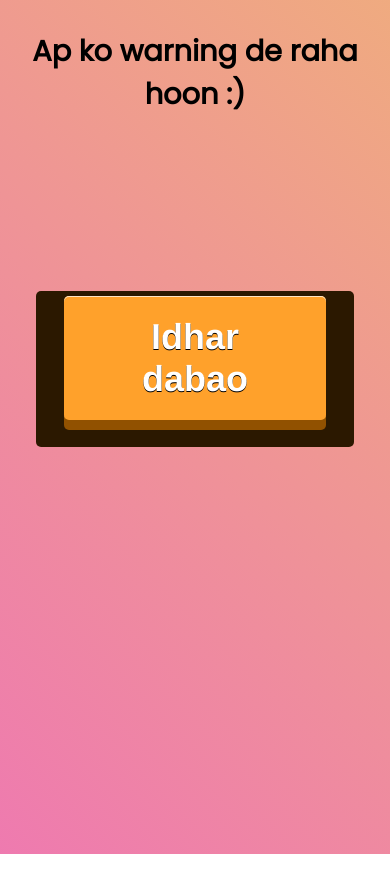
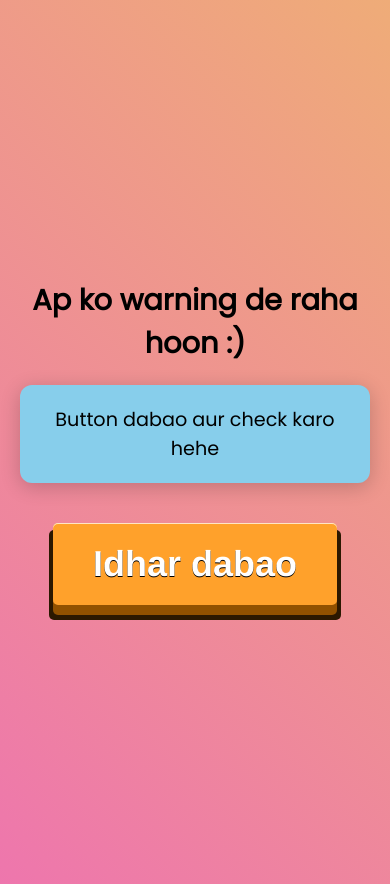
Before and after one commit to Ammar-dev-1/Mysterious-generator_, a plain HTML site: page index.html in a window 390 px wide. Before the commit the page ends 854 px from the top, so only its background shows below. Drawn offline with Linux system fonts and the light colour scheme.

Commit message:
Update style.css

```diff
--- a/style.css
+++ b/style.css
@@ -1,150 +1,44 @@
 body {
-  position: relative;
   margin: 0;
   padding: 0;
-  font-family: "Poppins", sans-serif;
-  min-height: 100vh;
-  overflow: hidden;
-}
-
-body::before {
-  position: absolute;
-  top: -100px;
-  left: 0;
-  right: 0;
-  bottom: -10px;
-  content: "";
-  opacity: 0.97;
-  z-index: -1;
+  font-family: 'Poppins', sans-serif;
   background: linear-gradient(45deg, #ee76ad 0%, #efac78 100%);
-}
-
-.text-center {
   display: flex;
   flex-direction: column;
   align-items: center;
   justify-content: center;
-  height: 100vh;
+  min-height: 100vh;
+  text-align: center;
+  padding: 20px;
 }
 
-.button {
-  margin: 15px;
-  padding: 10px;
+h1 {
+  font-size: 1.8em;
+  margin-bottom: 20px;
 }
 
 #compliment {
-  font-size: 1.5em;
-  margin: 20px;
-  color: black;
-  background: rgba(255, 255, 255, 0.1);
+  font-size: 1.2em;
+  background-color: skyblue;
   padding: 20px;
   border-radius: 12px;
-  box-shadow: 0 4px 20px rgba(0, 0, 0, 0.2);
-  opacity: 0;
-  background-color: skyblue;
-  transform: scale(0.95);
+  box-shadow: 0 4px 20px rgba(0,0,0,0.2);
+  margin-bottom: 20px;
   transition: all 0.5s ease;
 }
 
-#compliment.show {
-  opacity: 1;
-  transform: scale(1);
-}
-
-@media (max-width: 768px) {
-  .text-center {
-    padding: 20px;
-    height: auto;
-  }
-
+@media (min-width: 768px) {
   h1 {
-    font-size: 1.5em;
-    text-align: center;
-    margin: 10px;
+    font-size: 2.2em;
   }
 
   #compliment {
-    font-size: 1.2em;
-    padding: 15px;
-    margin: 15px;
-    width: 90%;
+    font-size: 1.6em;
+    padding: 30px;
   }
 
   .button {
-    font-size: 1em;
-    padding: 10px 20px;
-    margin: 10px;
+    font-size: 1.2em;
+    padding: 14px 28px;
   }
 }
-
-.button {
-  position: relative;
-  display: inline-block;
-  margin: 20px;
-}
-
-.button a {
-  color: white;
-  font-family: Helvetica, sans-serif;
-  font-weight: bold;
-  font-size: 36px;
-  text-align: center;
-  text-decoration: none;
-  background-color: #ffa12b;
-  display: block;
-  position: relative;
-  padding: 20px 40px;
-
-  -webkit-tap-highlight-color: rgba(0, 0, 0, 0);
-  text-shadow: 0px 1px 0px #000;
-  filter: dropshadow(color=#000, offx=0px, offy=1px);
-
-  -webkit-box-shadow: inset 0 1px 0 #ffe5c4, 0 10px 0 #915100;
-  -moz-box-shadow: inset 0 1px 0 #ffe5c4, 0 10px 0 #915100;
-  box-shadow: inset 0 1px 0 #ffe5c4, 0 10px 0 #915100;
-
-  -webkit-border-radius: 5px;
-  -moz-border-radius: 5px;
-  border-radius: 5px;
-}
-
-.button a:active {
-  top: 10px;
-  background-color: #f78900;
-
-  -webkit-box-shadow: inset 0 1px 0 #ffe5c4, inset 0 -3px 0 #915100;
-  -moz-box-shadow: inset 0 1px 0 #ffe5c4, inset 0 -3pxpx 0 #915100;
-  box-shadow: inset 0 1px 0 #ffe5c4, inset 0 -3px 0 #915100;
-}
-
-.button:after {
-  content: "";
-  height: 100%;
-  width: 100%;
-  padding: 4px;
-  position: absolute;
-  bottom: -15px;
-  left: -4px;
-  z-index: -1;
-  background-color: #2b1800;
-  -webkit-border-radius: 5px;
-  -moz-border-radius: 5px;
-  border-radius: 5px;
-}
-
-
-@media (max-width: 412px) {
-  h1 {
-    font-size: 1.8em;
-  }
-
-  #compliment {
-    font-size: 1.4em;
-    padding: 20px;
-  }
-
-  .button {
-    font-size: 1.1em;
-    padding: 12px 24px;
-  }
-}
```
